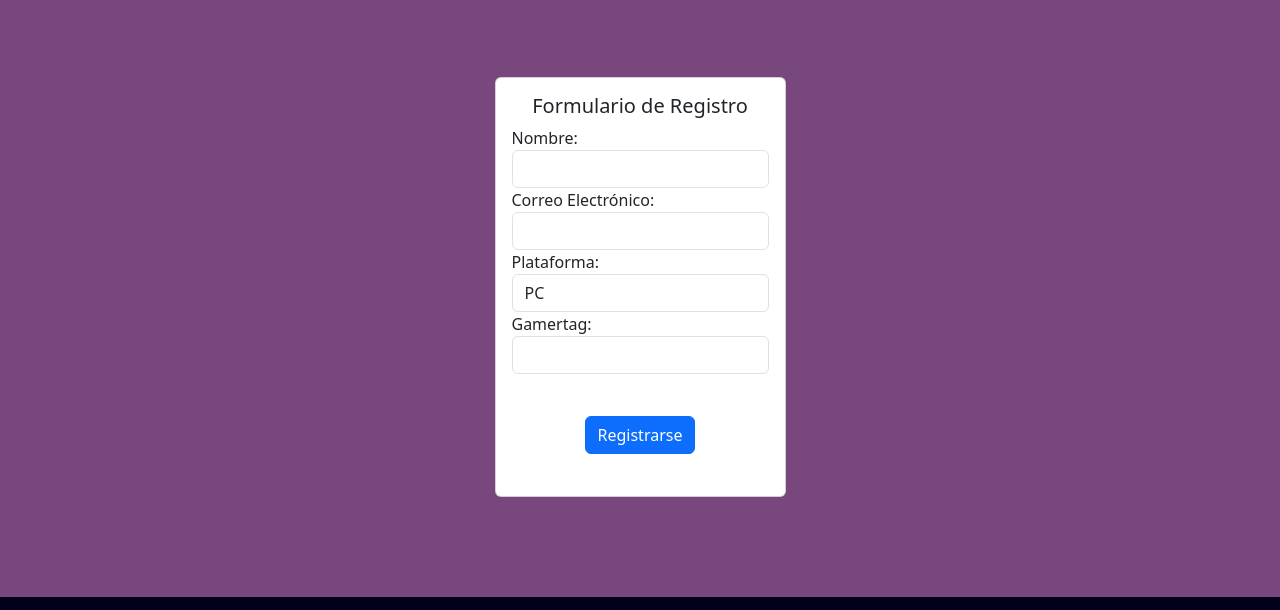
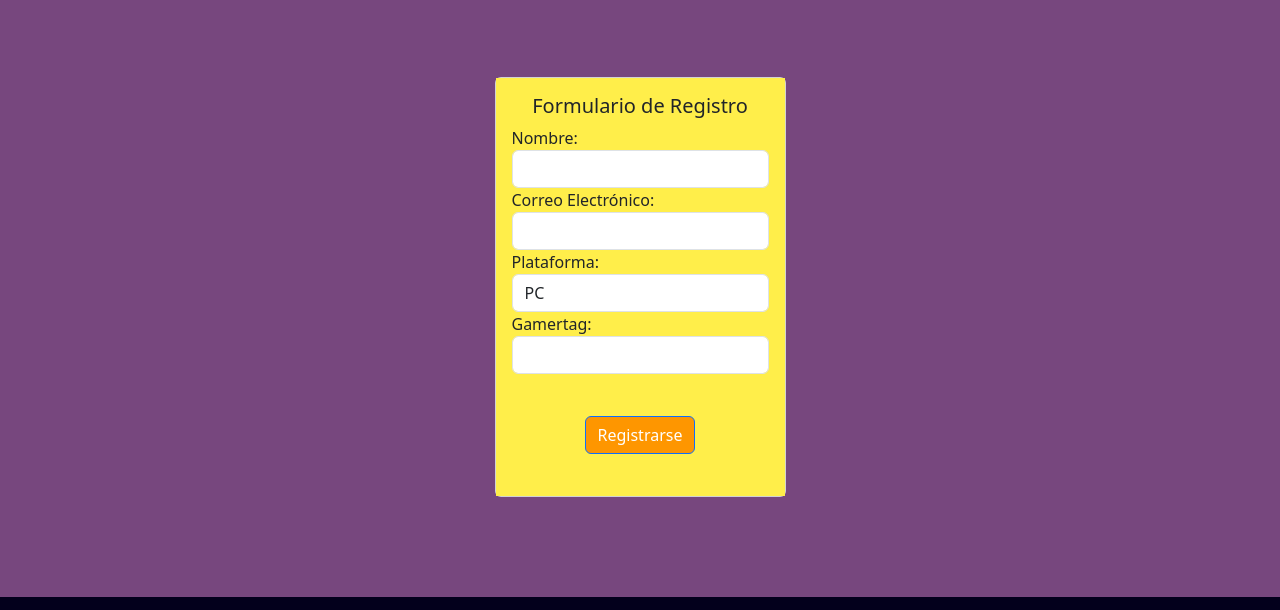
Before and after one commit to aldair-aguilar/Proyecto-final, a plain HTML site: page Juego.html in a window 1280 px wide. Shown: the part 3359-3969 px from the top of the page. Drawn offline with nearby package versions, Linux system fonts and the light colour scheme.

Commit message:
Finalmente

```diff
--- a/Juego.html
+++ b/Juego.html
@@ -167,7 +167,7 @@
 
       <div class="container d-flex justify-content-center align-items-center h-100 mt-form" data-aos="fade-up" id="Form" data-aos-anchor-placement="top-bottom">
         <div class="card">
-            <div class="card-body">
+            <div class="card-body bg-form">
                 <h5 class="card-title text-center">Formulario de Registro</h5>
                 <form id="registroForm">
                     <div class="form-group">
@@ -196,7 +196,7 @@
                         <input type="text" class="form-control" id="gamertag" required>
                     </div>
                     <div class="text-center mb-3 mt-btn">
-                        <button type="button" class="btn btn-primary" onclick="registrar()">Registrarse</button>
+                        <button type="button" class="btn btn-primary bg-btnf" onclick="registrar()">Registrarse</button>
                     </div>
                 </form>
             </div>
@@ -204,7 +204,7 @@
     </div>
 
       <!-- Contenedor para alertas -->
-      <div id="alertContainer" class="position-fixed top-0 end-0 p-3" style="z-index: 1050"></div>
+    <div id="alertContainer" class="position-fixed top-0 end-0 p-3" style="z-index: 1050"></div>
 
       <!--Aqui termina el contenido del formulario-->
     </main>
--- a/style.css
+++ b/style.css
@@ -144,6 +144,15 @@
     margin-top: 5rem;
 }
 
+.bg-form{
+    background-color: #ffee4a;
+}
+
+.bg-btnf{
+    background-color: #fe9600;
+
+}
+
 .mt-btn{
     margin-top: 2rem;
 }
```
